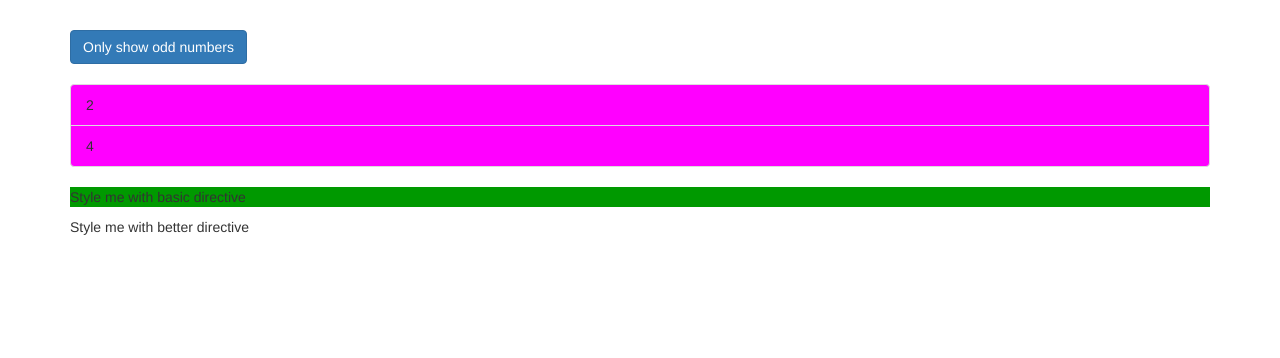
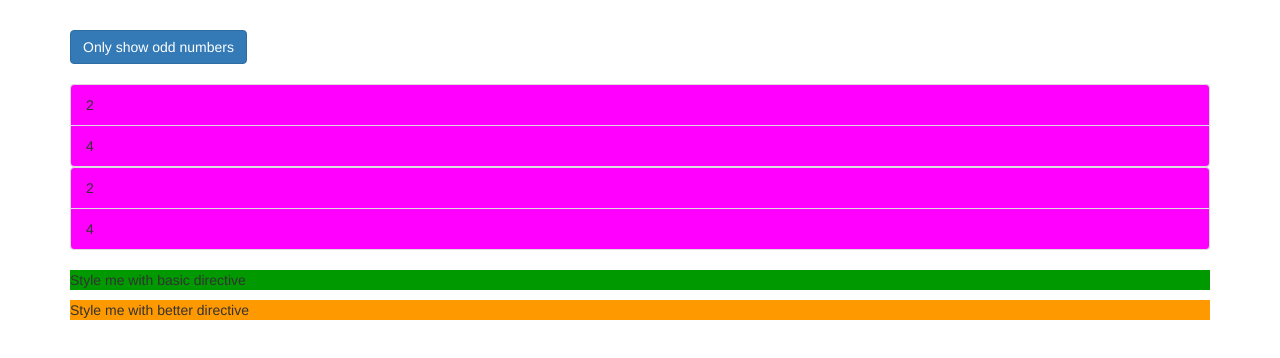
Before and after one commit to ryan-learning-git/angular-directives-start, an Angular app: page / in a window 1280 px wide. Shown: the top 358 px of the page. Built offline with nearby package versions, Linux system fonts and the light colour scheme.

Commit message:
Completed lesson 89

```diff
--- a/src/app/Directives/better-highlight/better-highlight.directive.ts
+++ b/src/app/Directives/better-highlight/better-highlight.directive.ts
@@ -2,7 +2,7 @@ import {
     Directive,
     ElementRef,
     HostBinding,
-    HostListener,
+    HostListener, Input,
     OnInit,
     Renderer2
 } from '@angular/core';
@@ -12,7 +12,10 @@ import {
 })
 export class BetterHighlightDirective implements OnInit {
 
-    @HostBinding('style.backgroundColor') backgroundColor: string = 'transparent';
+    @Input() defaultColor: string = '#FFFFFF';
+    @Input() highlightColor: string = '#000099';
+
+    @HostBinding('style.backgroundColor') backgroundColor: string = this.defaultColor;
 
     elementRef: ElementRef;
     renderer: Renderer2;
@@ -23,17 +26,18 @@ export class BetterHighlightDirective implements OnInit {
     }
 
     ngOnInit(): void {
-        this.renderer.setStyle(this.elementRef.nativeElement, 'background-color', '#336699'); // could add flags such as important
+        this.backgroundColor = this.defaultColor
+        // this.renderer.setStyle(this.elementRef.nativeElement, 'background-color', '#336699'); // could add flags such as important
     }
 
     @HostListener('mouseenter') mouseOver(eventData: Event){
         // this.renderer.setStyle(this.elementRef.nativeElement, 'background-color', '#990000'); // could add flags such as important
-        this.backgroundColor = '#FF9900';
+        this.backgroundColor = this.highlightColor;
     }
 
     @HostListener('mouseleave') mouseLeave(eventData: Event){
         // this.renderer.setStyle(this.elementRef.nativeElement, 'background-color', '#009900'); // could add flags such as important
-        this.backgroundColor = '#FF00FF';
+        this.backgroundColor = this.defaultColor;
     }
 
 }
--- /dev/null
+++ b/src/app/Directives/unless/unless.directive.ts
@@ -0,0 +1,20 @@
+import {Directive, Input, TemplateRef, ViewContainerRef} from '@angular/core';
+
+@Directive({
+  selector: '[appUnless]'
+})
+export class UnlessDirective {
+
+  @Input() set appUnless(condition: boolean){
+    if (!condition) {
+      this.viewContainer.createEmbeddedView(this.templateRef);
+    } else {
+      this.viewContainer.clear();
+    }
+  }
+
+  constructor(private templateRef: TemplateRef<any>, private viewContainer: ViewContainerRef) {
+    //
+  }
+
+}
--- a/src/app/app.component.html
+++ b/src/app/app.component.html
@@ -26,10 +26,22 @@
             {{ even }}
           </li>
         </div>
+
+        <div *appUnless="onlyOdd">
+          <li
+                  class="list-group-item"
+                  *ngFor="let even of evenNumbers"
+                  [ngClass]="{odd: even % 2 !== 0}"
+                  [ngStyle]="{backgroundColor: even % 2 !== 0 ? '#FFFF00' : '#FF00FF'}"
+          >
+            {{ even }}
+          </li>
+        </div>
+
       </ul>
 
       <p appBasicHighlight>Style me with basic directive</p>
-      <p appBetterHighlight>Style me with better directive</p>
+      <p appBetterHighlight [highlightColor]="'#336699'" [defaultColor]="'#FF9900'">Style me with better directive</p>
 
       <ng-template [ngIf]="onlyOdd">
         <p>Only odd</p>
--- a/src/app/app.module.ts
+++ b/src/app/app.module.ts
@@ -6,12 +6,14 @@ import { HttpModule } from '@angular/http';
 import { AppComponent } from './app.component';
 import {BasicHighlightDirective} from './Directives/basic-highlight/basic-highlight.directive';
 import { BetterHighlightDirective } from './Directives/better-highlight/better-highlight.directive';
+import { UnlessDirective } from './Directives/unless/unless.directive';
 
 @NgModule({
   declarations: [
     AppComponent,
     BasicHighlightDirective,
-    BetterHighlightDirective
+    BetterHighlightDirective,
+    UnlessDirective
   ],
   imports: [
     BrowserModule,
```
